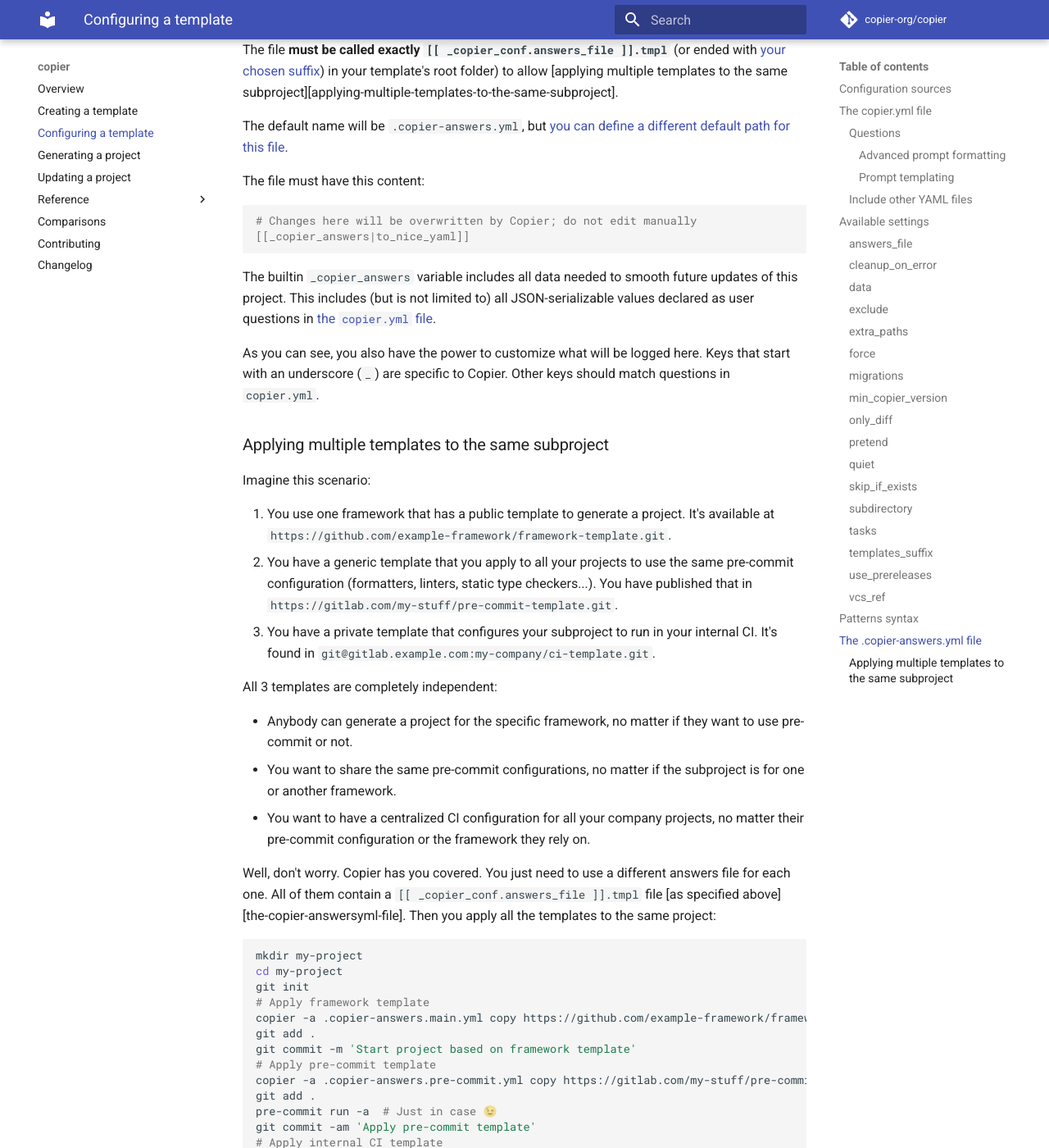
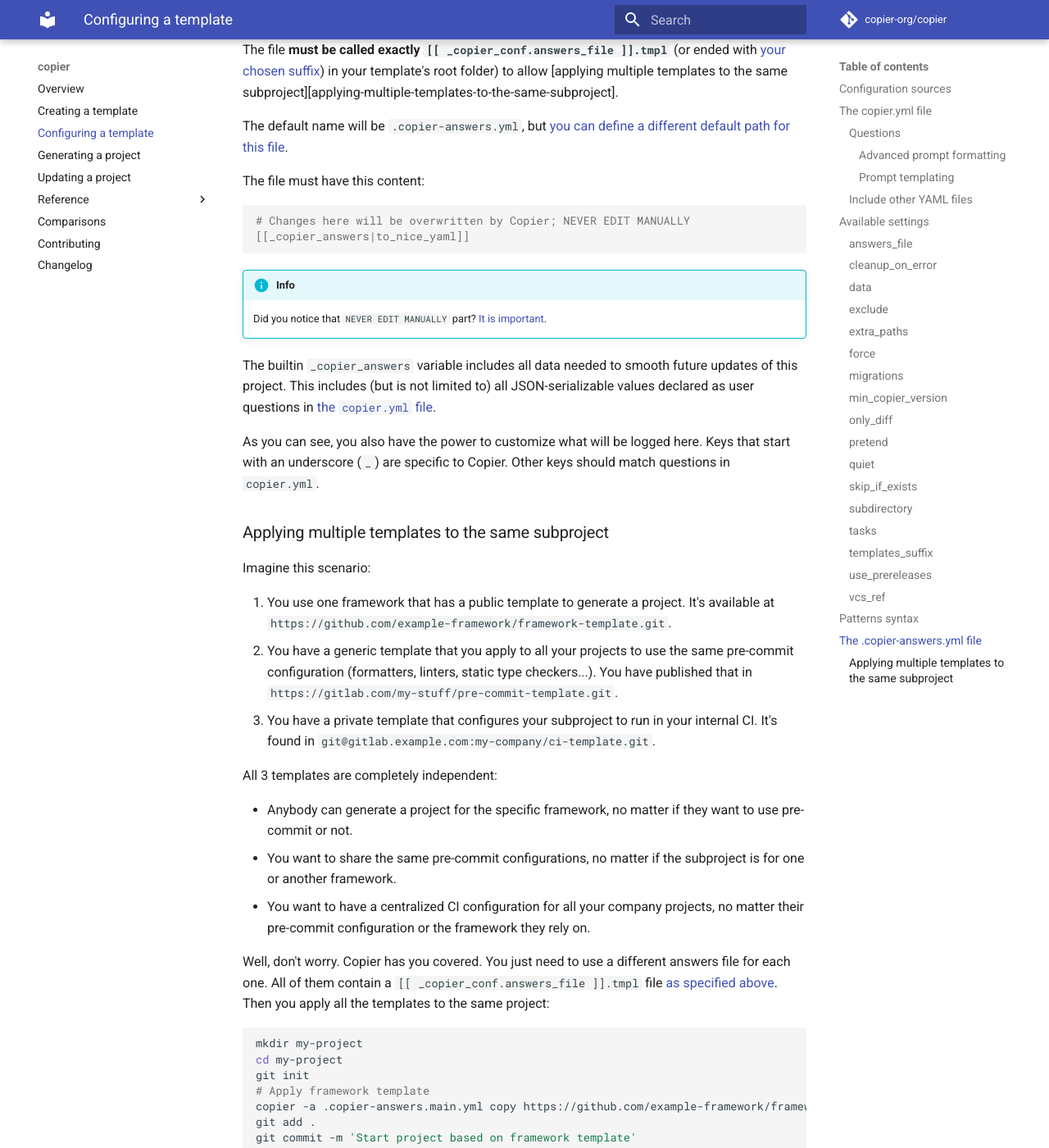
Before and after one commit to copier-org/copier, an MkDocs documentation site: the page built from docs/configuring.md, in a window 1280 px wide and 1400 px high, scrolled down 13096 px. Shown: the whole window at 82% size. Built offline with MkDocs 1.6.1 and Material for MkDocs 9.7.7, drawn with Linux system fonts in a browser that asks for light colours; comment, search, counter and statistics services are not loaded.

Commit message:
Advise users to never edit manually the copier answers file
This keeps happening once and again, and confuses users.

Let's clarify it here in the docs.

I also fix some broken links and update deps BTW.

````diff
--- a/docs/configuring.md
+++ b/docs/configuring.md
@@ -626,9 +626,14 @@ The default name will be `.copier-answers.yml`, but
 The file must have this content:
 
 ```yaml
-# Changes here will be overwritten by Copier; do not edit manually
+# Changes here will be overwritten by Copier; NEVER EDIT MANUALLY
 [[_copier_answers|to_nice_yaml]]
 ```
+
+!!! info
+
+    Did you notice that `NEVER EDIT MANUALLY` part?
+    [It is important](updating.md#never-change-the-answers-file-manually).
 
 The builtin `_copier_answers` variable includes all data needed to smooth future updates
 of this project. This includes (but is not limited to) all JSON-serializable values
@@ -660,9 +665,9 @@ All 3 templates are completely independent:
     matter their pre-commit configuration or the framework they rely on.
 
 Well, don't worry. Copier has you covered. You just need to use a different answers file
-for each one. All of them contain a `[[ _copier_conf.answers_file ]].tmpl` file [as
-specified above][the-copier-answersyml-file]. Then you apply all the templates to the
-same project:
+for each one. All of them contain a `[[ _copier_conf.answers_file ]].tmpl` file
+[as specified above](#the-copier-answersyml-file). Then you apply all the templates to
+the same project:
 
 ```bash
 mkdir my-project
````
Also changed, not shown: docs/updating.md (+34 -2 lines), 1 other file.
